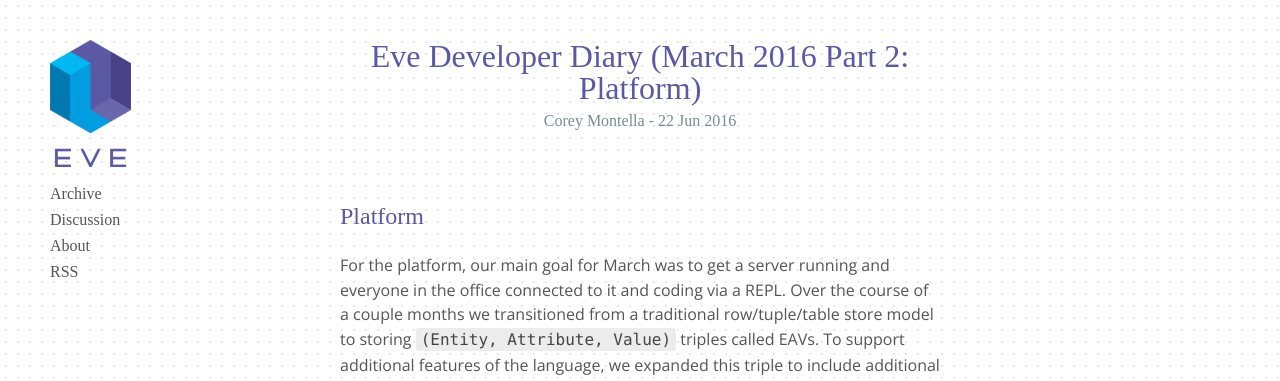
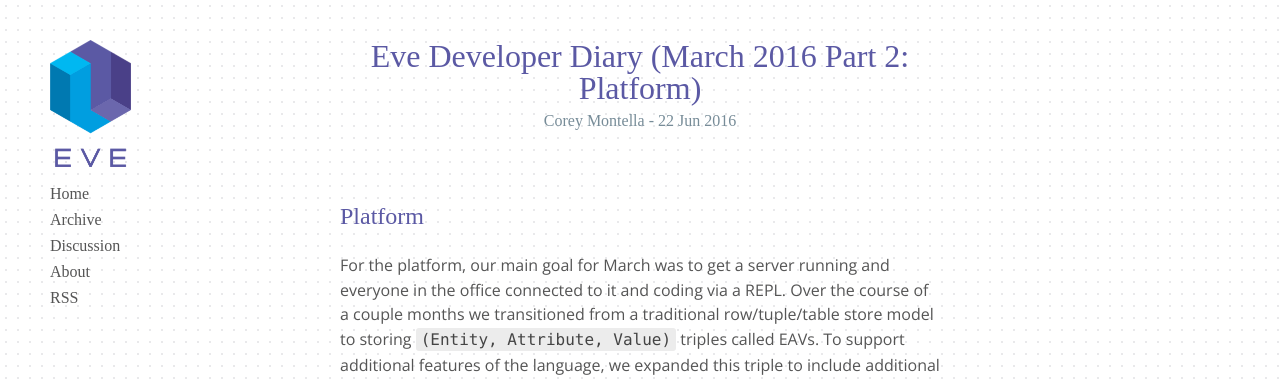
Before and after one commit to Kodowa/incidentalcomplexity, a Jekyll site: the page built from index.html, in a window 1280 px wide. Shown: the top 381 px of the page. Built offline with Jekyll 4.4.1, drawn with Linux system fonts in a browser that asks for light colours; some web fonts are replaced.

Commit message:
Link to homepage

```diff
--- a/_layouts/default.html
+++ b/_layouts/default.html
@@ -14,8 +14,9 @@
         <div class="uberwrapper">
 
             <header>
-                <img class="logo" width="81" height="127" src="http://incidentalcomplexity.com/images/logo.png"/>
+                <a href="/index.html"><img class="logo" width="81" height="127" src="http://incidentalcomplexity.com/images/logo.png"/></a>
                 <ul class="nav">
+                    <li><a href="/index.html">Home</a></li>
                     <li><a href="/archive">Archive</a></li>
                     <li><a href="https://groups.google.com/forum/#!forum/eve-talk">Discussion</a></li>
                     <li><a href="http://www.witheve.com">About</a></li>
--- a/css/blog.css
+++ b/css/blog.css
@@ -74,7 +74,7 @@
 header h1 { display:block; font-size: 18pt; font-family: "GRL"; text-align: center; }
 header h1 a {  color:#555;}
 .nav { display:block; font-size:12pt; font-family:"GRL"; margin-top:6px; }
-.nav li { display:inline-block; }
+.nav li {display: list-item; margin-bottom: 10px; margin-left: 0px;}
 .nav a {color: rgb(91,89,164); color: #555; }
 
 #blogposts { margin:0 auto; width:700px; padding-bottom:100px; }
```
